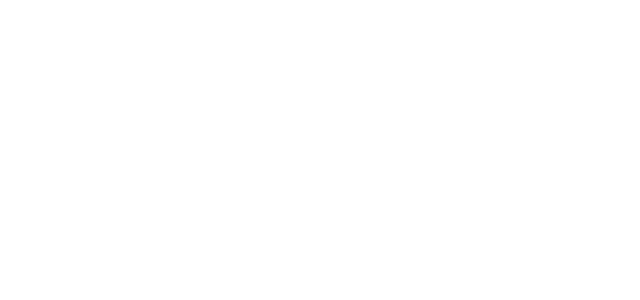
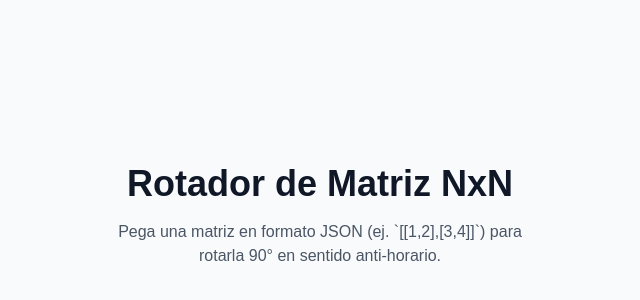
Before and after one commit to jenneracostadiaz/matrix-rotation, a Next.js app: page / in a window 1280 px wide. Shown: the part 172-472 px from the top of the page, without its empty margins (320-960 px from the left). Built offline with nearby package versions, Linux system fonts and the light colour scheme.

Commit message:
feat(page): add header and instructions for matrix rotation in HomePage

```diff
--- a/src/app/page.tsx
+++ b/src/app/page.tsx
@@ -29,4 +29,18 @@
             }
         }
     };
+
+    return (
+        <main className="flex min-h-screen flex-col items-center justify-center p-8 bg-gray-50 dark:bg-gray-900 text-gray-900 dark:text-gray-100">
+            <div className="w-full max-w-md text-center">
+                <h1 className="text-4xl font-bold mb-4">
+                    Rotador de Matriz NxN
+                </h1>
+                <p className="text-gray-600 dark:text-gray-400 mb-6">
+                    Pega una matriz en formato JSON (ej. `[[1,2],[3,4]]`) para
+                    rotarla 90° en sentido anti-horario.
+                </p>
+            </div>
+        </main>
+    );
 }
```
